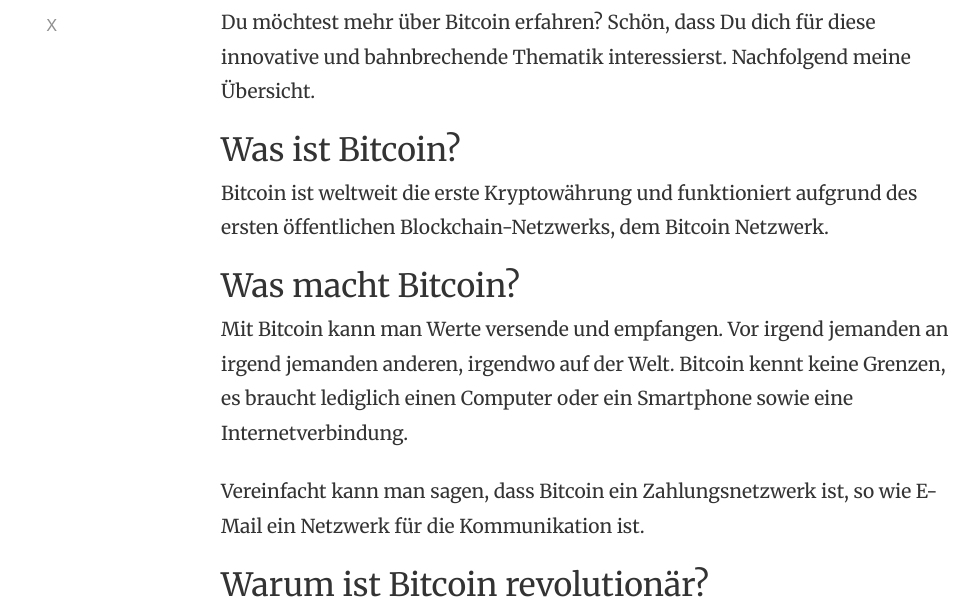
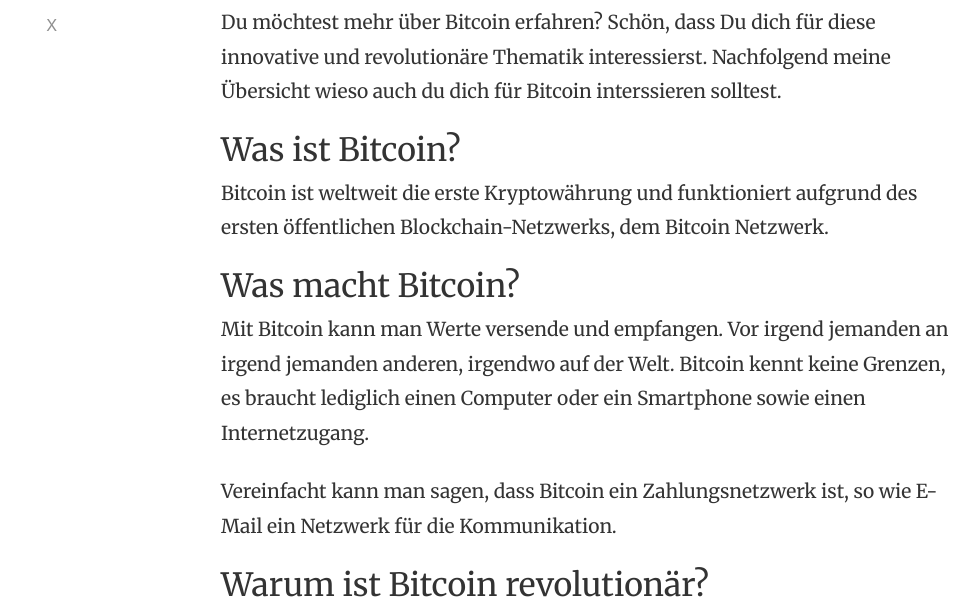
Before and after one commit to einfach-bitcoin/einfach-bitcoin, a plain HTML site: page index.html in a window 1280 px wide. Shown: the part 147-755 px from the top of the page, without its empty margins (54-1032 px from the left). Drawn offline with Linux system fonts and the light colour scheme; a script that the page names is missing.

Commit message:
Update index.html

```diff
--- a/index.html
+++ b/index.html
@@ -67,9 +67,9 @@
 			<div class="article-post">
 				<p>
 					Du möchtest mehr über Bitcoin erfahren?
-Schön, dass Du dich für diese innovative und bahnbrechende Thematik interessierst.
+Schön, dass Du dich für diese innovative und revolutionäre Thematik interessierst.
 
-Nachfolgend meine Übersicht.
+Nachfolgend meine Übersicht wieso auch du dich für Bitcoin interssieren solltest.
 
 				</p>
 <h2>Was ist Bitcoin?</h2>
@@ -91,7 +91,7 @@ Bitcoin ist weltweit die erste Kryptowährung und funktioniert aufgrund des erst
 				<p>
 
 					Mit Bitcoin kann man Werte versende und empfangen. Vor irgend jemanden an irgend jemanden anderen, irgendwo auf der Welt.
-Bitcoin kennt keine Grenzen, es braucht lediglich einen Computer oder ein Smartphone sowie eine Internetverbindung.
+Bitcoin kennt keine Grenzen, es braucht lediglich einen Computer oder ein Smartphone sowie einen Internetzugang.
 				</p>
 
 
@@ -115,7 +115,7 @@ Bitcoin kennt keine Grenzen, es braucht lediglich einen Computer oder ein Smartp
 
 		<p>
 	<!--Vereinfacht kann man sagen, dass Bitcoin ein Zahlungsnetzwerk ist. so wie E-Mail ein Kommunikationsnetzwerk ist. -->
-			Vereinfacht kann man sagen, dass Bitcoin ein Zahlungsnetzwerk ist, so wie E-Mail ein Netzwerk für die Kommunikation ist.
+			Vereinfacht kann man sagen, dass Bitcoin ein Zahlungsnetzwerk ist, so wie E-Mail ein Netzwerk für die Kommunikation.
 
 			</p>
 
@@ -150,7 +150,8 @@ Unternehmens, eines Staates ist und auch nicht einer einzelnen Organisation, wie
 -->
 
 Öffentlich bedeutet, dass diese Infrastruktur für alle frei zugänglich ist.
-Es gibt kein Unternehmen, keinen Staat und auch keine Organisation, die die alleinige Kontrolle über das Bitcoin Netzwerk hat.
+<!--Es gibt kein Unternehmen, keinen Staat und auch keine Organisation, die die alleinige Kontrolle über das Bitcoin Netzwerk hat.-->
+Niemand hat die alleinige Kontrolle über das Bitcoin Netzwerk. Kein Person, kein Unternehmen, kein Staat und auch keine Organisation.
 
 
 <!--p>
@@ -217,6 +218,11 @@ Bitcoin ist das erste, global verfügbare, öffentliche Geld.
 </p>
 
 
+				<p> A props E-Mail: Trage dich in unseren Verteiler ein um interessante Artikel zum Thema zu erhalten.</p>
+
+
+
+
 				<!--div class="noticebar container text-left">
 					<img src="assets/img/x.png" alt=""> &nbsp; Never miss a <b>story</b> from us, get weekly updates in your inbox. <a href="#" class="btn subscribe">Get Updates</a>
 				</div-->
@@ -229,15 +235,21 @@ Bitcoin ist das erste, global verfügbare, öffentliche Geld.
 				<blockquote>
 		“If you don't believe me or don't get it, I don't have time to try to convince you, sorry.” — Satoshi Nakamoto
 				</blockquote>
+
+
+				<!--
 			<p>So nicht bei uns! 😎 In unserem E-Mail-Kurs, der in Kürze starten wird, erhällst du eine A-Z Anleitung,
 				sowie Anworten auf deine Fragen, bekommst du in unserem Online-Kurs, der in Kürze starten wird.
 				</p>
 			Trage dich in unseren Verteiler ein um weitere Informationen zu erhalten. Wir freuen uns auf den Austausch!
 			</p>
-
+			-->
 
 <div class="noticebar container text-left">
 <!--img src="assets/img/x.png" alt=""> &nbsp;-->
+
+
+	<!--
 	Ich interessiere mich für den <b>Bitcoin-Grundlagen E-Mail-Kurs</b> und möchte diesen nicht verpassen. <a href="#" class="btn subscribe">Updates erhalten</a>
 
 			<script src="https://f.convertkit.com/ckjs/ck.5.js"></script>
@@ -258,7 +270,7 @@ Bitcoin ist das erste, global verfügbare, öffentliche Geld.
 			Jede dieser Einheiten wird dir per E-Mail in dein Postfach zugestellt, sodass du dieses in deinem Tempo bearbeiten kanst.
 			</p>
 
-
+				-->
 			<!--
 				<p>
 					Freemium non-disclosure agreement lean startup bootstrapping holy grail ramen MVP iteration accelerator. Strategy market ramen leverage paradigm shift seed round entrepreneur crowdfunding social proof angel investor partner network virality.
```
